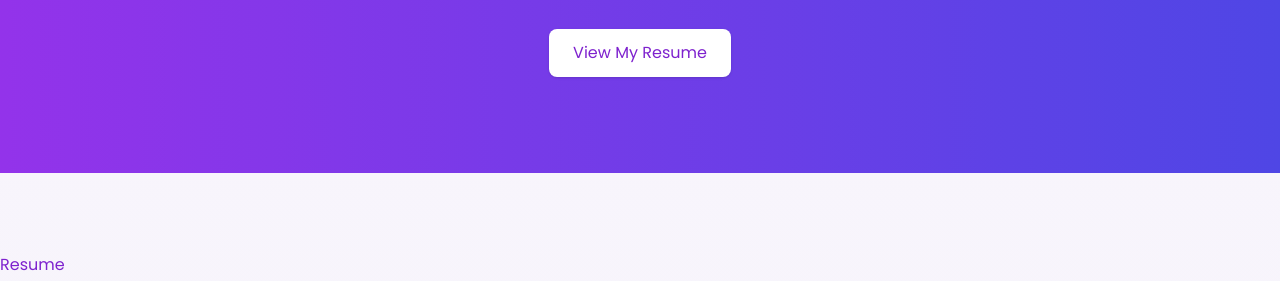
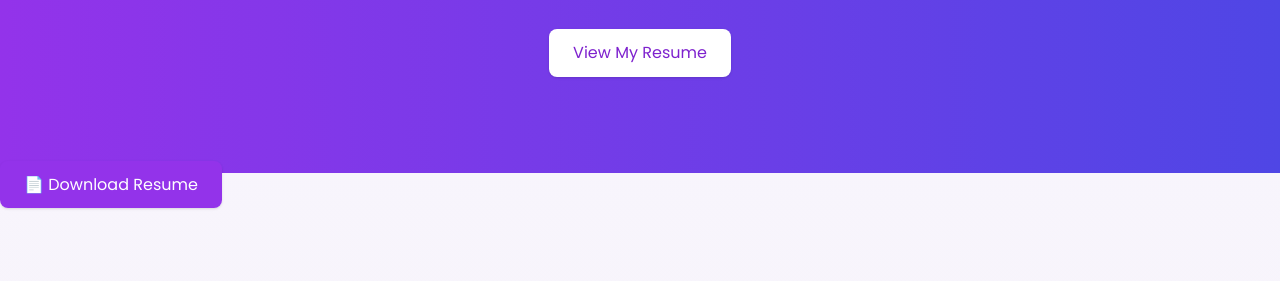
Before and after one commit to shubhsk321go/Shubham-Resume, a plain HTML site: page index.html in a window 1280 px wide. Shown: the part 419-700 px from the top of the page. Drawn offline with nearby package versions, Linux system fonts and the light colour scheme.

Commit message:
Update index.html

```diff
--- a/index.html
+++ b/index.html
@@ -35,6 +35,10 @@
     <p class="mt-4 text-lg md:text-xl text-purple-100">SQL Developer | Data Analyst | MCA Graduate</p>
     <a href="#resume" class="mt-8 px-6 py-3 bg-white text-purple-700 rounded-lg shadow hover:bg-gray-100 transition">View My Resume</a>
   </section>
+<a href="Shubham_Resume.pdf" download
+   class="mt-6 px-6 py-3 bg-purple-600 text-white rounded-lg shadow hover:bg-purple-700 transition">
+   📄 Download Resume
+</a>
 
   <!-- Resume -->
   <section id="resume" class="py-20">
```
